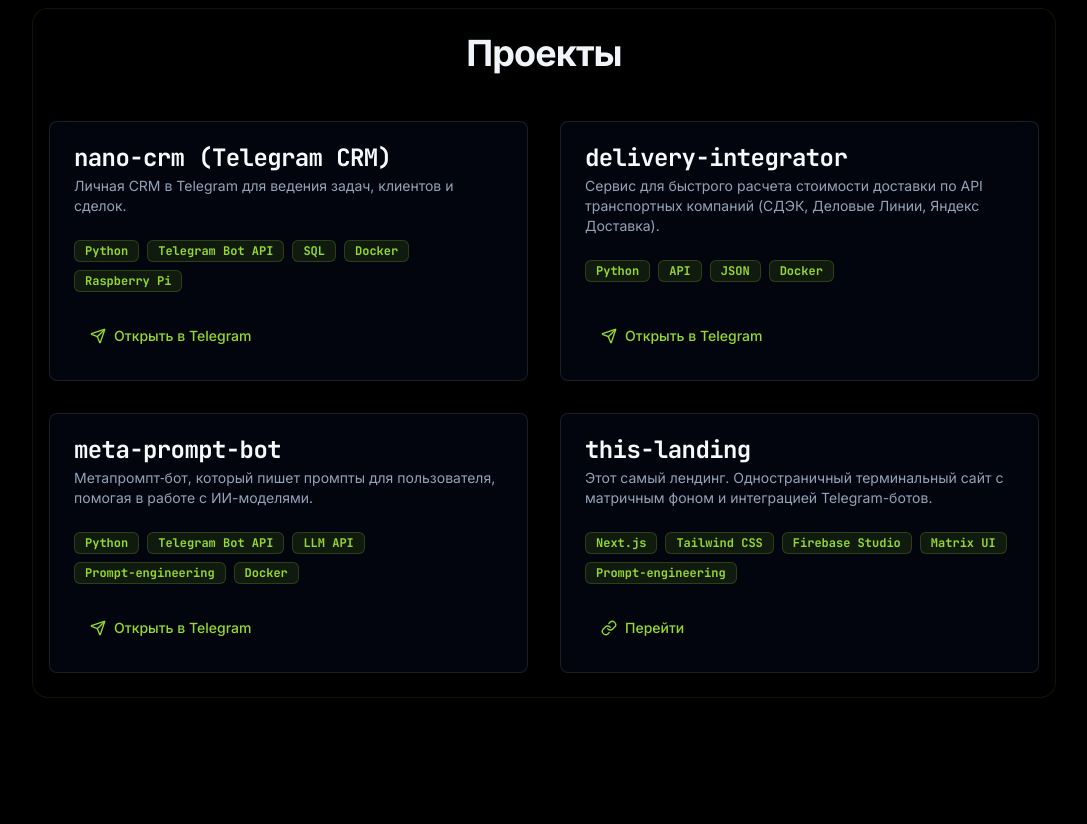
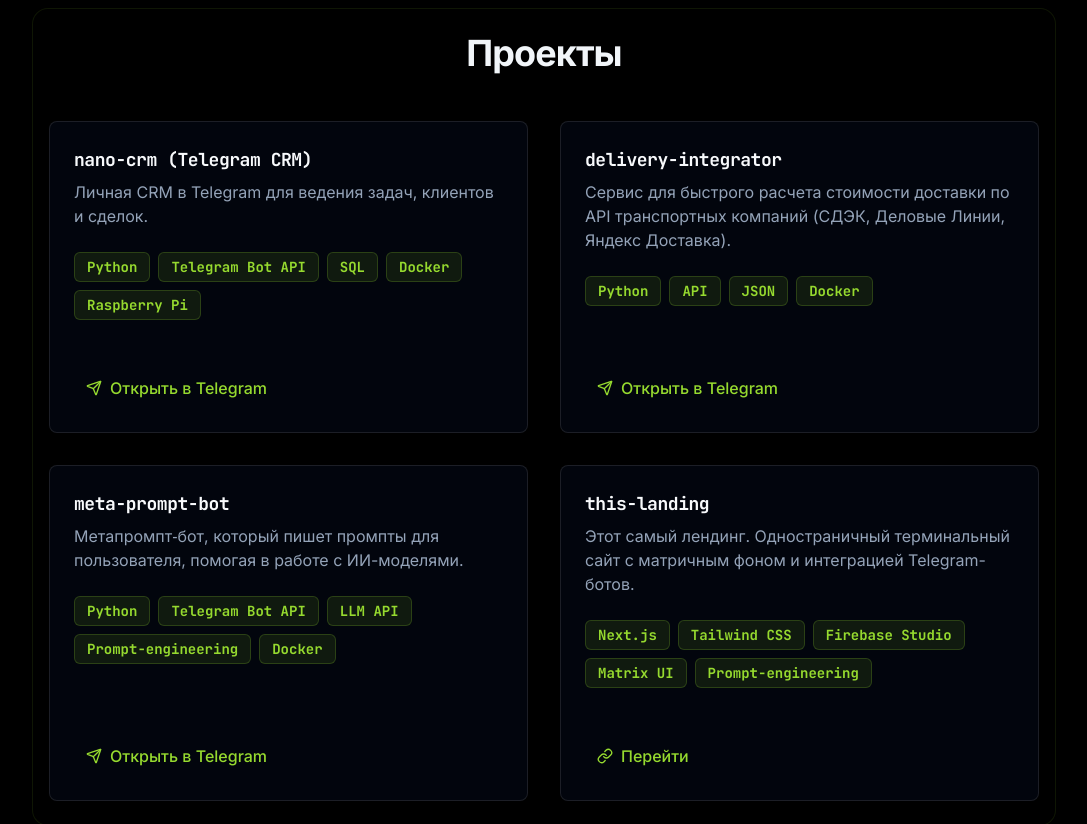
Before and after one commit to dch2rfzbnb-cmyk/savvie-portfolio, a Next.js app: page / in a window 1280 px wide. Shown: the part 2060-2884 px from the top of the page, without its empty margins (96-1183 px from the left). Built offline with nearby package versions, Linux system fonts and the light colour scheme.

Commit message:
Next version updates

```diff
--- a/src/components/fade-in.tsx
+++ b/src/components/fade-in.tsx
@@ -43,8 +43,8 @@ export function FadeIn({ children, className, delay = 0 }: FadeInProps) {
     <div
       ref={ref}
       className={cn(
-        'transition-all duration-700 ease-out',
-        isVisible ? 'opacity-100 translate-y-0' : 'opacity-0 translate-y-4',
+        'transition-opacity duration-300 ease-out md:transition-all md:duration-700',
+        isVisible ? 'opacity-100 md:translate-y-0' : 'opacity-0 md:translate-y-4',
         className
       )}
       style={{ transitionDelay: `${delay}ms` }}
--- a/src/components/sections/hero.tsx
+++ b/src/components/sections/hero.tsx
@@ -12,7 +12,7 @@ interface HeroProps {
 
 export default function Hero({ activeSection, setActiveSection }: HeroProps) {
   return (
-    <section id="hero" className="relative h-[calc(100vh-5rem)] min-h-[500px] md:min-h-[700px] w-full pt-20 md:pt-0">
+    <section id="hero" className="relative h-[calc(100vh-5rem)] min-h-[500px] md:min-h-[700px] w-full pt-20 md:pt-0 md:h-[calc(100vh-5rem)]">
       <div className="container mx-auto px-4 md:px-6 h-full flex items-center">
         <div className="grid md:grid-cols-[2fr,1fr] gap-4 md:gap-8 lg:gap-16 items-start w-full">
           <Terminal activeSection={activeSection} />
--- a/src/components/sections/projects.tsx
+++ b/src/components/sections/projects.tsx
@@ -14,28 +14,30 @@ export default function Projects() {
           <h2 className="font-headline text-3xl font-bold tracking-tight text-center sm:text-4xl">Проекты</h2>
         </FadeIn>
 
-        <div className="mt-12 grid gap-8 md:grid-cols-2 lg:grid-cols-2">
+        <div className="mt-12 grid grid-cols-2 md:grid-cols-2 lg:grid-cols-2 gap-3 sm:gap-4 md:gap-8">
           {projects.map((project, i) => (
             <FadeIn key={project.title} delay={i * 150}>
-              <Card className="flex h-full flex-col bg-card/50 backdrop-blur-sm border-white/10 transition-all duration-300 glow-border md:hover:-translate-y-2 active:scale-[0.98] md:active:scale-100">
-                <CardHeader>
-                  <CardTitle className="flex items-center gap-2 font-mono">
+              <Card className="flex h-full flex-col bg-card/50 backdrop-blur-sm border-white/10 transition-colors duration-200 md:glow-border md:hover:-translate-y-2 md:transition-all md:duration-300">
+                <CardHeader className="p-3 sm:p-4 md:p-6">
+                  <CardTitle className="flex items-center gap-1 sm:gap-2 font-mono text-sm sm:text-base md:text-lg">
                     {project.title}
                   </CardTitle>
-                  <CardDescription>{project.description}</CardDescription>
+                  <CardDescription className="text-xs sm:text-sm md:text-base mt-1 sm:mt-2">
+                    {project.description}
+                  </CardDescription>
                 </CardHeader>
-                <div className="p-6 pt-0 flex-grow">
-                  <div className="flex flex-wrap gap-2">
+                <div className="px-3 sm:px-4 md:px-6 pb-3 sm:pb-4 md:pb-6 pt-0 flex-grow">
+                  <div className="flex flex-wrap gap-1 sm:gap-2">
                     {project.tags.map((tag) => (
-                      <Badge key={tag} variant="secondary" className="font-mono bg-primary/10 text-primary border-primary/20">
+                      <Badge key={tag} variant="secondary" className="font-mono bg-primary/10 text-primary border-primary/20 text-[10px] sm:text-xs md:text-sm px-1.5 sm:px-2 md:px-3 py-0.5 sm:py-1">
                         {tag}
                       </Badge>
                     ))}
                   </div>
                 </div>
-                <CardFooter>
+                <CardFooter className="p-3 sm:p-4 md:p-6 pt-0">
                   {project.url && (
-                     <Button asChild variant="ghost" className="text-primary hover:bg-primary/10 hover:text-primary">
+                     <Button asChild variant="ghost" size="sm" className="text-primary md:hover:bg-primary/10 h-8 sm:h-9 md:h-10 text-xs sm:text-sm md:text-base">
                        <Link href={project.url} target={project.url.startsWith('/') ? '_self' : '_blank'} rel="noopener noreferrer">
                          {project.url.startsWith('https://t.me') ? (
                            <>
```
